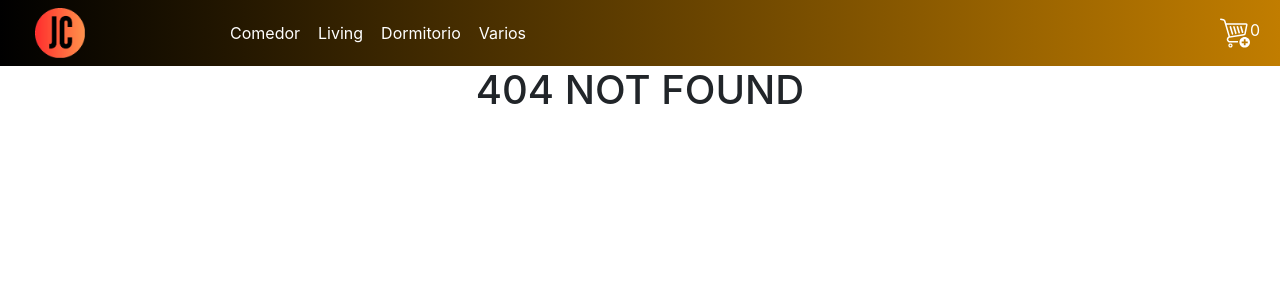
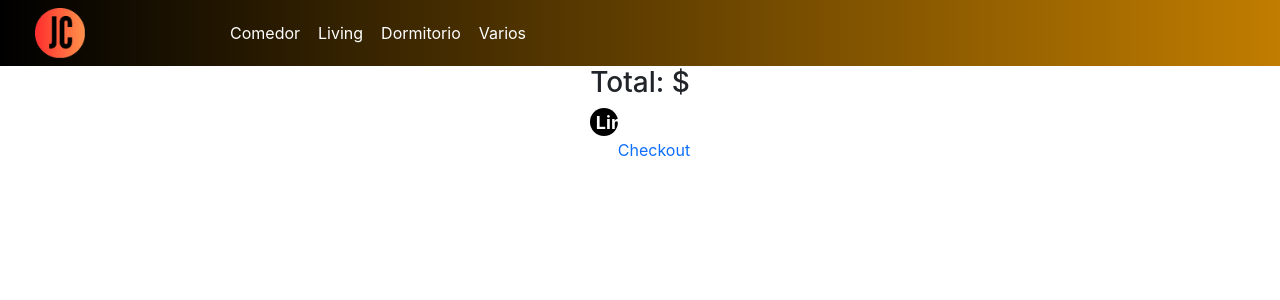
Before and after one commit to Mikhail-Balari/JC-Distributor, a React (Create React App) app: page /cart in a window 1280 px wide. Before the commit this address had no page. Shown: the top 300 px of the page. Built offline with nearby package versions, Linux system fonts and the light colour scheme.

Commit message:
Se crea el boton Limpiar Carrito, el componente Cart y se modifica el CartWidget, y App

```diff
--- a/src/App.js
+++ b/src/App.js
@@ -4,6 +4,7 @@ import NavBar from './components/NavBar/NavBar';
 import ItemListContainer from './components/ItemListContainer/ItemListContainer';
 import ItemDetailContainer from './components/ItemDetailContainer/ItemDetailContainer';
 import { CartProvider } from './context/CartContext';
+import Cart from './components/Cart/Cart';
 
 function App() {
   return (
@@ -15,6 +16,7 @@ function App() {
             <Route path='/' element={ <ItemListContainer/> } />
             <Route path='/category/:categoryId' element={ <ItemListContainer/> } />
             <Route path='/item/:itemId' element={ <ItemDetailContainer/> } />
+            <Route path='/cart' element={ <Cart/> } />
             <Route path='*' element={ <h1>404 NOT FOUND</h1> } />
           </Routes>
         </CartProvider>
--- /dev/null
+++ b/src/components/Cart/Cart.jsx
@@ -0,0 +1,30 @@
+import './assets/Cart.css'
+import { useContext } from "react"
+import { CartContext } from "../../context/CartContext"
+import { Link } from "react-router-dom"
+
+
+
+const Cart = () => {
+    const { cart, clearCart, totalQuantity, total} = useContext(CartContext)
+
+    if(totalQuantity === 0) {
+        return (
+            <div>
+                <h1>No hay Items en el Carrito</h1>
+                <Link to='/' className='Option'>Productos</Link>
+            </div>
+        )
+    }
+
+    return (
+        <div>
+            { cart.map(p => <CartItem key={p.id} {...p}/>) }
+            <h3>Total: ${total}</h3>
+            <button onClick={() => clearCart()} className="Buttom">Limpiar Carrito</button>
+            <Link to='/checkout' className='Option'>Checkout</Link>
+        </div>
+    )
+}
+
+export default Cart
--- a/src/components/CartWidget/CartWidget.jsx
+++ b/src/components/CartWidget/CartWidget.jsx
@@ -1,14 +1,17 @@
 import cart from './assets/cart1.svg'
 import styles from './assets/Cart.module.css'
+import { useContext } from 'react'
+import { CartContext } from '../../context/CartContext'
+import { Link } from 'react-router-dom'
 
 const CartWidget = () => {
+    const { totalQuantity } = useContext(CartContext)
+
     return (
-        <div className='d-flex'>
+        <Link to='/cart' className='CartWidget' style={{display: totalQuantity > 0 ? 'block' : 'none'}}>
             <img src={cart} alt="cart-widget" className={styles.Cart} />
-            <div className={styles.number}>
-                <span className="text-white">0</span>
-            </div>
-        </div>
+            { totalQuantity }
+        </Link>
     )
 }
 
```
Also changed, not shown: src/components/Cart/assets/Cart.css (added).
